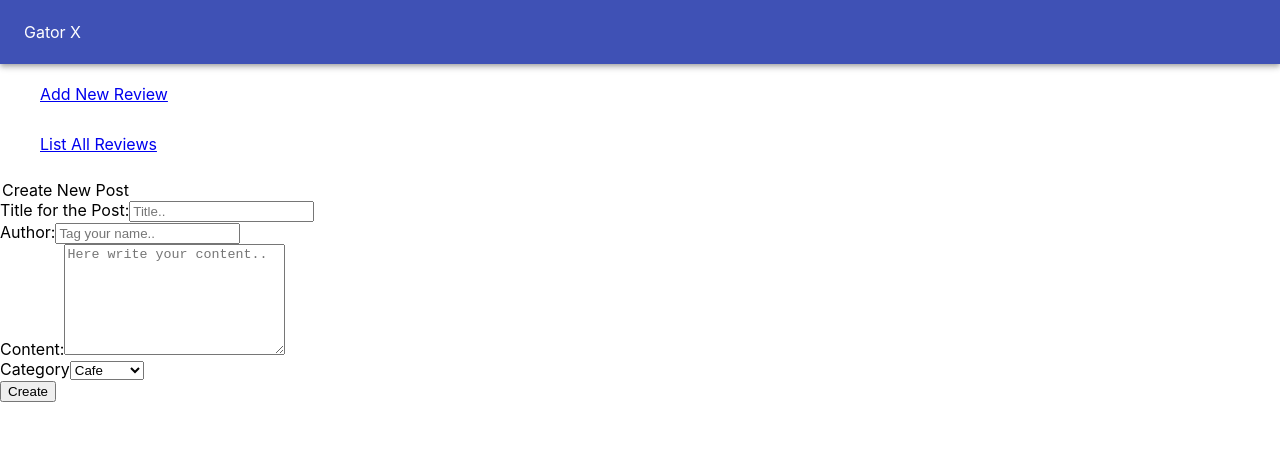
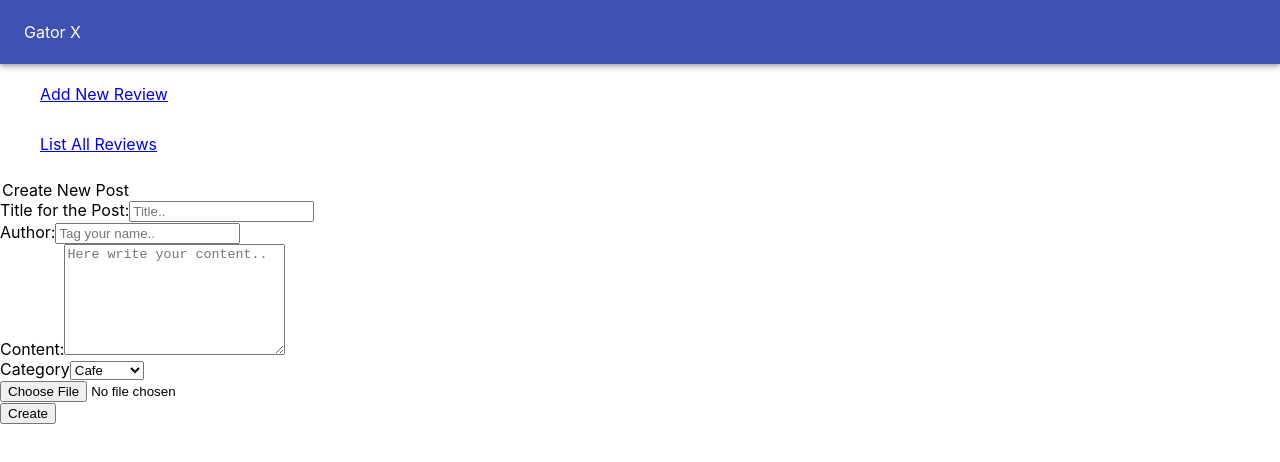
Before and after one commit to kamalsairajk/Gator-X, a React (Create React App) app in the folder frontend/: page /create in a window 1280 px wide. Shown: the top 462 px of the page. Built offline with nearby package versions, Linux system fonts and the light colour scheme; no server answers.

Commit message:
Added upload file feature

```diff
--- a/frontend/src/components/Form.js
+++ b/frontend/src/components/Form.js
@@ -53,6 +53,8 @@ class Form extends Component {
                     <option value="sport">Sports</option>
                 </select>
                 </div>
+                <input type="file" id="image-input" accept="image/jpeg, image/png, image/jpg"></input>
+                <div id="display-image"></div>
                 <button type="submit" className="btn btn-primary">Create</button>
             </form>
          );
```
